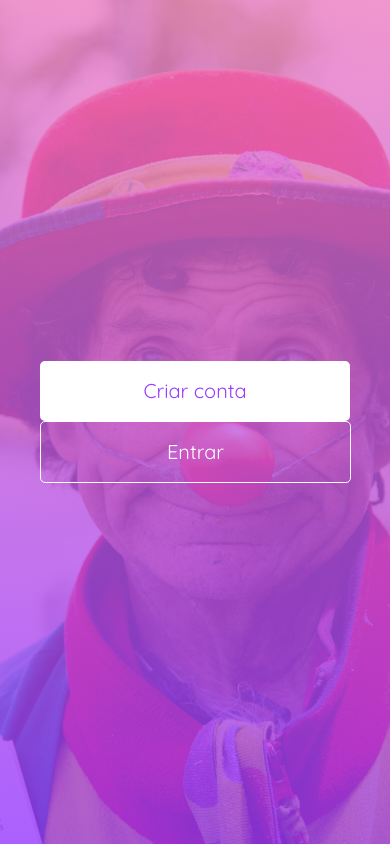
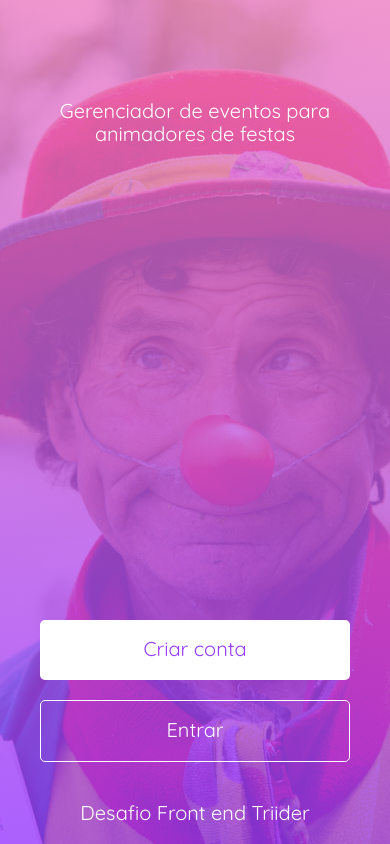
Before and after one commit to gbombassaro/triider-animator, a React (Create React App) app: page / in a window 390 px wide. Built offline with nearby package versions, Linux system fonts and the light colour scheme.

Commit message:
Finaliza home mobile

```diff
--- a/src/pages/home.js
+++ b/src/pages/home.js
@@ -1,6 +1,8 @@
 import React from 'react';
 import styled from 'styled-components';
 import Button from '../styled/Button';
+import Typography from '../styled/Typography';
+import {Column, Row} from '../styled';
 import queries from '../utils/queries';
 import colors from '../utils/colors'
 
@@ -15,8 +17,12 @@ const ContentContainer = styled.div`
   z-index: 1;
   position: absolute;
   width: calc(100vw - 80px);
+  height: 100vh;
   padding-left: 40px;
   padding-right: 40px;
+  display: flex;
+  flex-direction: column;
+  justify-content: space-between;
   @media (min-width: ${queries.lg}) {
     width: unset;
     position: unset;
@@ -58,8 +64,20 @@ const Home = props => {
       <ImageContainer>
         <LinearMask />
         <ContentContainer>
-          <Button buttonColor={colors.white} fontColor={colors.secondary}>Criar conta</Button>
-          <Button variant='outlined' buttonColor={colors.white} fontColor={colors.white}>Entrar</Button>
+          <Column marginTop={100}>
+            <Typography>Gerenciador de eventos para animadores de festas</Typography>
+          </Column>
+          <Column>
+            <Row marginBottom={20}>
+              <Button buttonColor={colors.white} fontColor={colors.secondary}>Criar conta</Button>
+            </Row>
+            <Row marginBottom={40}>
+              <Button variant='outlined' buttonColor={colors.white} fontColor={colors.white}>Entrar</Button>
+            </Row>
+            <Row marginBottom={20}>
+              <Typography>Desafio Front end Triider</Typography>
+            </Row>
+          </Column>
         </ContentContainer>
       </ImageContainer>
     </Container>
--- /dev/null
+++ b/src/styled/Typography.js
@@ -0,0 +1,19 @@
+import React from 'react';
+import styled from 'styled-components';
+
+const StyledP = styled.p`
+  font-size: ${({size}) => size ? size : '20px'};
+  line-height: ${({size}) => size ? size + '2.5px' : '22.5px'};
+  font-family: 'Quicksand';
+  font-weight: ${({bold}) => bold ? '700' : '400'};
+  color: ${({color}) => color ? color : '#ffffff'};
+  text-align: center;
+  margin-top: 0px;
+  margin-bottom: 0px;
+`
+
+const Typography = ({children}) => {
+  return <StyledP>{children}</StyledP>;
+}
+
+export default Typography;
--- a/src/styled/index.js
+++ b/src/styled/index.js
@@ -1,4 +1,8 @@
 import styled from 'styled-components';
+
+const parseNumber = number => {
+  return `${number}px`
+};
 
 export const Row = styled.div`
   display: flex;
@@ -6,6 +10,9 @@ export const Row = styled.div`
   flex-wrap: ${({wrap}) => wrap ? 'wrap' : 'nowrap'};
   align-items: ${({alignItems}) => alignItems ? alignItems : 'center'};
   justify-content: ${({justifyContent}) => justifyContent ? justifyContent : 'center'};
+  margin-top: ${({marginTop}) => marginTop ? parseNumber(marginTop) : '0px'};
+  margin-bottom: ${({marginBottom}) => marginBottom ? parseNumber(marginBottom) : '0px'};
+  width: 100%;
 `
 
 export const Column = styled.div`
@@ -14,4 +21,7 @@ export const Column = styled.div`
   flex-wrap: ${({wrap}) => wrap ? 'wrap' : 'nowrap'};
   align-items: ${({alignItems}) => alignItems ? alignItems : 'center'};
   justify-content: ${({justifyContent}) => justifyContent ? justifyContent : 'center'};
+  margin-top: ${({marginTop}) => marginTop ? parseNumber(marginTop) : '0px'};
+  margin-bottom: ${({marginBottom}) => marginBottom ? parseNumber(marginBottom) : '0px'};
+  width: 100%;
 `
```
